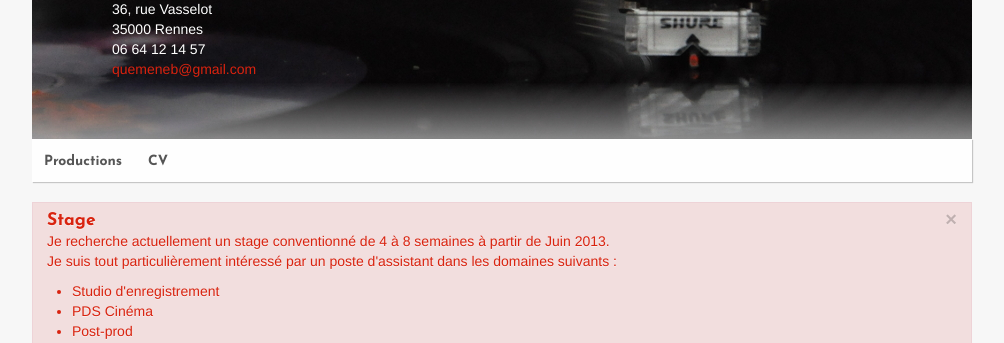
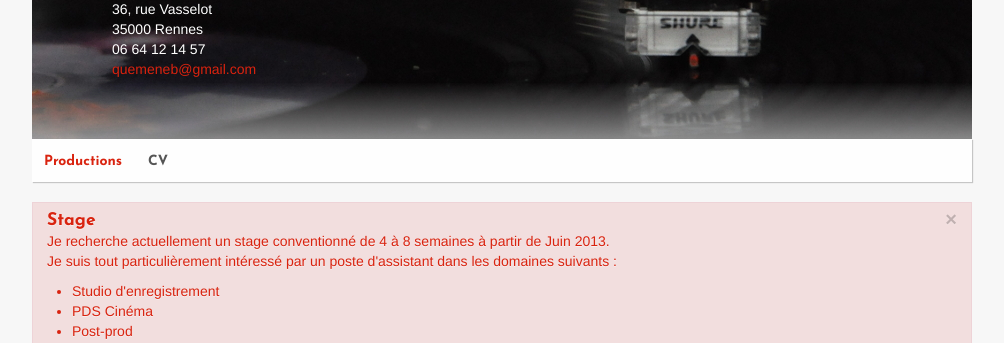
Before and after one commit to Baptisteq/baptisteq.github.com, a Jekyll site: the page built from index.html, in a window 1280 px wide. Shown: the part 161-504 px from the top of the page, without its empty margins (138-1142 px from the left). Built offline with Jekyll 4.4.1, drawn with Linux system fonts in a browser that asks for light colours.

Commit message:
Update topbar.html

```diff
--- a/_includes/topbar.html
+++ b/_includes/topbar.html
@@ -1,6 +1,6 @@
 <div class="subnav">
     <ul class="nav nav-pills">
-        <li class="{% if page.url == '/index.html' %}active{% endif %}"><a href="/">Productions</a></li>
+        <li class="{% if page.url != '/cv.html' %}active{% endif %}"><a href="/">Productions</a></li>
         <li class="{% if page.url == '/cv.html' %}active{% endif %}"><a href="/cv.html">CV</a></li>
     </ul>
 </div>
```
